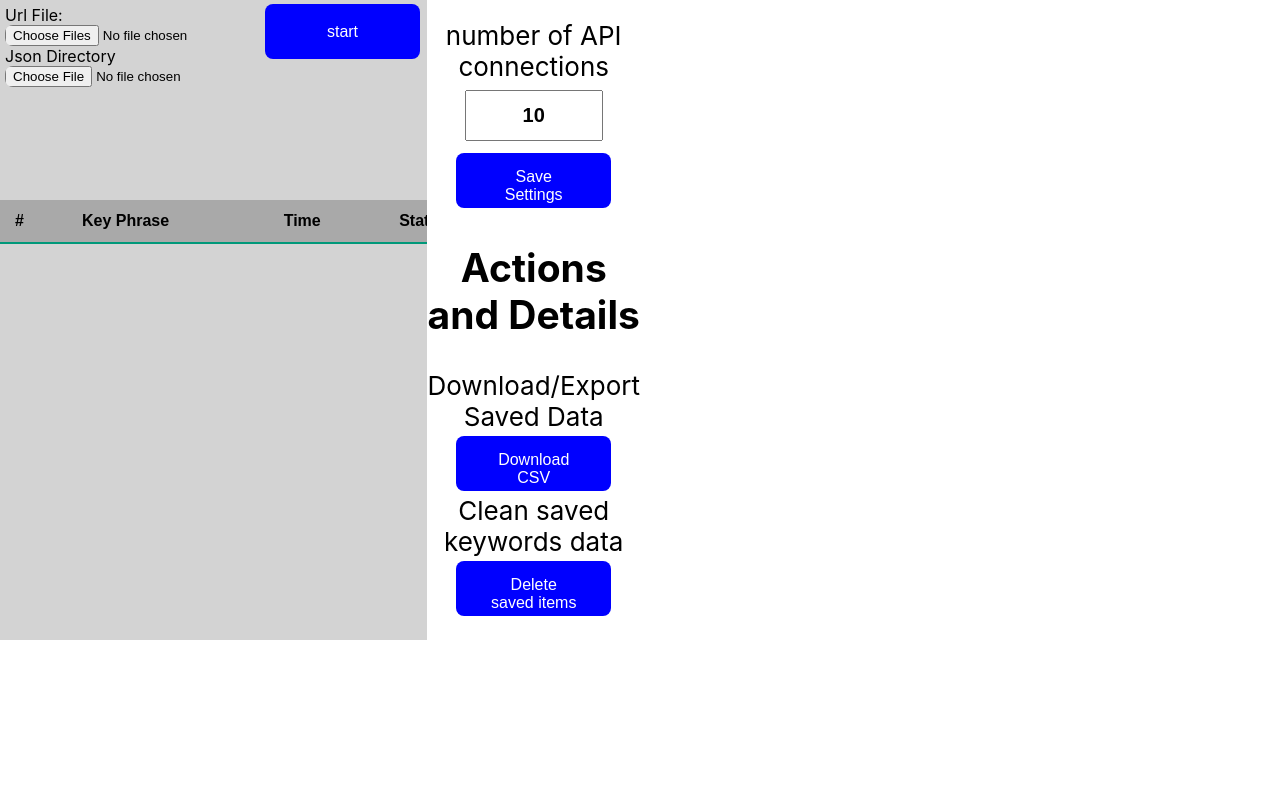
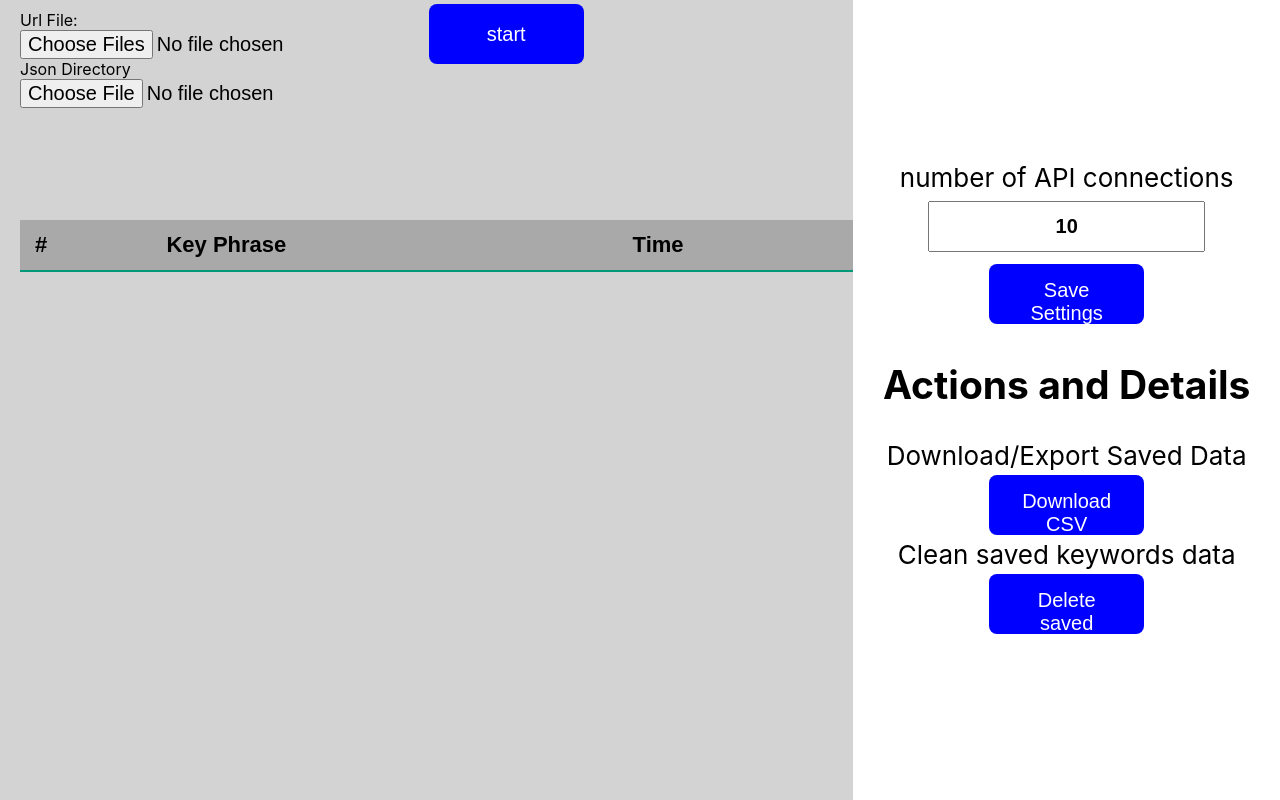
Before and after one commit to umangshrestha/google-api-extention, a React (Create React App) app: page / in a window 1280 px wide. Built offline with nearby package versions, Linux system fonts and the light colour scheme.

Commit message:
search icon to redirect

```diff
--- /dev/null
+++ b/public/popup.html
@@ -0,0 +1,32 @@
+<!DOCTYPE html>
+<html lang="en">
+<head>
+    <meta charset="UTF-8">
+    <meta http-equiv="X-UA-Compatible" content="IE=edge">
+    <meta name="viewport" content="width=device-width, initial-scale=1.0">
+    <title>Document</title>
+    <link href="https://cdnjs.cloudflare.com/ajax/libs/font-awesome/5.15.1/css/all.min.css" rel="stylesheet"/>
+    <style>
+
+.i {
+    background-color: blue;
+    border: none;
+    color: white;
+    padding: 15px 32px;
+    text-align: center;
+    text-decoration: none;
+    display: inline-block;
+    font-size: 16px;
+    border-radius: 8px;
+    min-height: 30em;
+    min-width: 30em;
+    margin: 4px 2px;
+    cursor: pointer;
+  }
+    </style>
+</head>
+<body>
+    <a id="open" href="index.html" target="_blank" rel="noopener noreferrer" >
+        <i class="fas fa-search" style='font-size:48px;color:red'></i></a>
+</body>
+</html>
--- a/src/App.css
+++ b/src/App.css
@@ -5,16 +5,18 @@
   grid-template-columns: repeat(3, 1fr);
   grid-auto-rows: 100px;
   background-color: lightgray;
-  min-height: 80vh;
-  max-width: 80vh;
+  min-height: 100vh;
+  min-width: 100vh;
+
   overflow: scroll;
 }
 
 .BoxFiles {
-  padding: 5px;
+  padding-left: 20px;
+  padding-top: 10px;
   justify-content: left;
   grid-column: 1;
-  grid-row: 1;
+  grid-row: 1/2;
   display: flex;
   max-width: 500px;
   flex-direction: column;
@@ -38,13 +40,14 @@
 }
 
 .BoxTable {
+  padding: 20px;
   grid-column:1/3 ;
   grid-row:3;
 }
 
 .right{
   background-color: white;
-  min-height: 80vh;
+  min-height: 100vh;
   display: flex;
   flex-direction: column;
   align-items: center;
--- a/src/components/button.css
+++ b/src/components/button.css
@@ -7,10 +7,10 @@ Button {
     text-align: center;
     text-decoration: none;
     display: inline-block;
-    font-size: 16px;
     border-radius: 8px;
-    height: 55px;
+    height: 60px;
     width: 155px;
     margin: 4px 2px;
     cursor: pointer;
+    font-size:20px;
   }
--- a/src/components/label.css
+++ b/src/components/label.css
@@ -10,5 +10,5 @@ input[type=text] {
 
 
 input[type="file"] {
-    border-radius: 8px;
+    font-size:20px;
 }
--- a/src/components/table.css
+++ b/src/components/table.css
@@ -2,7 +2,7 @@ table {
     border-collapse: collapse;
     font-size: 0.9em;
     font-family: sans-serif;
-    min-width: 520px;
+    min-width: 80em;
     max-width: 520px;
     min-height: 1   0vh;
     max-height: 10vh;
@@ -21,7 +21,7 @@ th {
     padding: 12px 15px;
     text-align: left;
     color: black;
-    font-size: calc(16px);
+    font-size: calc(22px);
     font-weight: bold;
 
 }
@@ -30,16 +30,16 @@ td {
     padding: 12px 15px;
     text-align: left;
     color: gray;
-    font-size: calc(12px);
     max-width: 40px;
+    font-size:20px;
     overflow-x: hidden;
 
 }
 
 tr {
     border-bottom: 1px solid #dddddd;
-    font-size: 16px;
     border-radius: 8px;
+    font-size:20px;
 }
 
 
```
Also changed, not shown: public/manifest.json.
